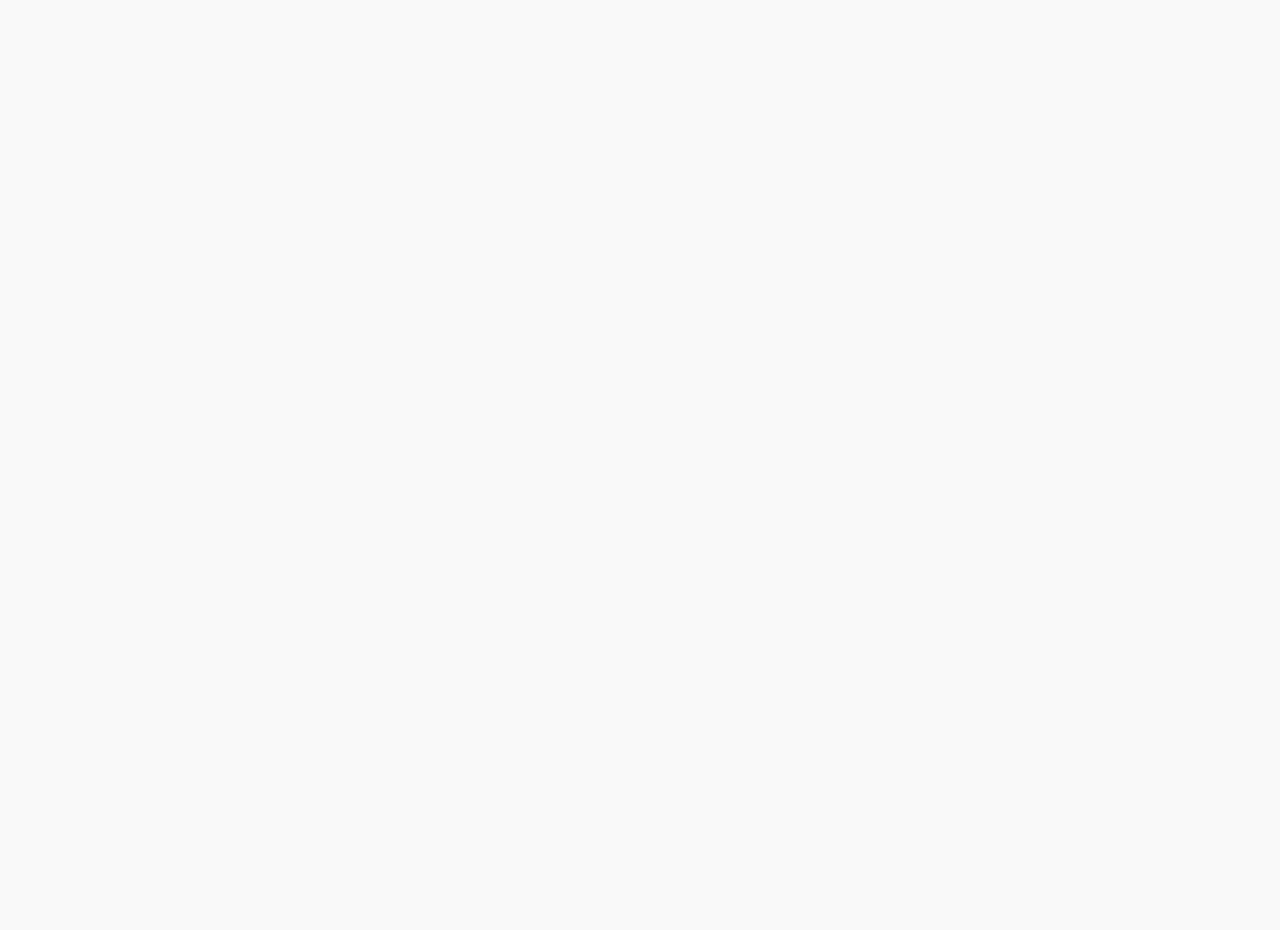
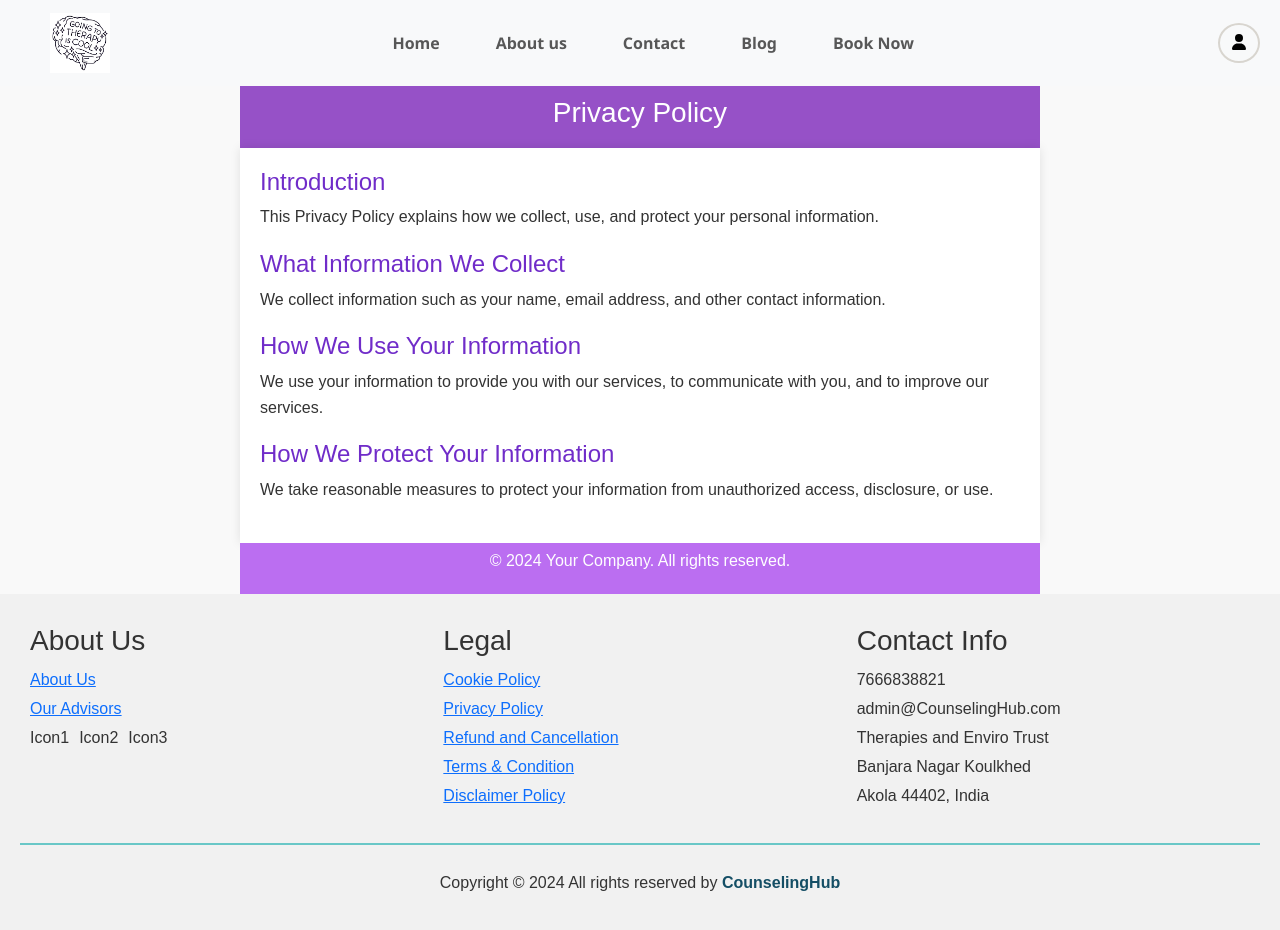
Before and after one commit to prathameshkhandare/Connectcounsellor, a React (Vite) app in the folder Client/: page /privacy-policy in a window 1280 px wide. Before the commit this address had no page. Before the commit the page ends 800 px from the top, so only its background shows below. Built offline with nearby package versions, Linux system fonts and the light colour scheme; no server answers.

Commit message:
added privacy policy and style changes

```diff
--- a/Client/src/App.jsx
+++ b/Client/src/App.jsx
@@ -13,6 +13,7 @@ import Blog from "./Components/Blog";
 import { BrowserRouter as Router, Route, Routes } from "react-router-dom";
 import CookiePolicy from "./Components/footer/CookiePolicy";
 import CourseInfo from "./Components/CourseInfo";
+import PrivacyPolicy from "./Components/footer/PrivacyPolicy";
 
 // Example components for routes
 const Home = () => {
@@ -83,11 +84,31 @@ function App() {
               </>
             }
           />
+          <Route
+            path="/cookiepolicy"
+            element={
+              <>
+                <CustomNavbar />
+                <CookiePolicy />
+                <Footer />
+              </>
+            }
+          />
+          <Route
+            path="/privacy-policy"
+            element={
+              <>
+                <CustomNavbar />
+                <PrivacyPolicy />
+                <Footer />
+              </>
+            }
+          />
 
           <Route path="/booknow" element={<BookNow />} />
           <Route path="/login" element={<Login />} />
           <Route path="/register" element={<Registration />} />
-          <Route path="/cookiepolicy" element={<CookiePolicy />} />
+
 
         </Routes>
       </div>
--- a/Client/src/Components/footer/CookiePolicy.jsx
+++ b/Client/src/Components/footer/CookiePolicy.jsx
@@ -1,27 +1,29 @@
 import React from 'react';
-import './styles.css';
+import './Styles.css';
 
 const CookiePolicy = () => {
     return (
         <div>
             <header>
-                <h1>Cookie Policy</h1>
+                <div className="header-container">
+                <h3>Cookie Policy</h3>
+                </div>
             </header>
             <main>
                 <section>
-                    <h2>What Are Cookies?</h2>
+                    <h4>What Are Cookies?</h4>
                     <p>Cookies are small text files stored on your device when you visit a website. They are used to remember your preferences and enhance your browsing experience.</p>
                 </section>
                 <section>
-                    <h2>How We Use Cookies</h2>
+                    <h4>How We Use Cookies</h4>
                     <p>We use cookies to understand how you use our website, personalize your experience, and provide relevant content and advertisements.</p>
                 </section>
                 <section>
-                    <h2>Your Choices</h2>
+                    <h4>Your Choices</h4>
                     <p>You can choose to accept or decline cookies. Most web browsers automatically accept cookies, but you can usually modify your browser settings to decline cookies if you prefer.</p>
                 </section>
                 <section>
-                    <h2>Changes to This Policy</h2>
+                    <h4>Changes to This Policy</h4>
                     <p>We may update this Cookie Policy from time to time. We encourage you to review this policy periodically to stay informed about how we are using cookies.</p>
                 </section>
             </main>
--- /dev/null
+++ b/Client/src/Components/footer/PrivacyPolicy.jsx
@@ -0,0 +1,45 @@
+import React from 'react';
+import './Styles.css';
+
+const PrivacyPolicy = () => {
+  return (
+    <div>
+      <header>
+        <div className="header-container">
+          <h3>Privacy Policy</h3>
+        </div>
+      </header>
+      <main>
+        <section>
+          <h4>Introduction</h4>
+          <p>
+            This Privacy Policy explains how we collect, use, and protect your personal information.
+          </p>
+        </section>
+        <section>
+          <h4>What Information We Collect</h4>
+          <p>
+            We collect information such as your name, email address, and other contact information.
+          </p>
+        </section>
+        <section>
+          <h4>How We Use Your Information</h4>
+          <p>
+            We use your information to provide you with our services, to communicate with you, and to improve our services.
+          </p>
+        </section>
+        <section>
+          <h4>How We Protect Your Information</h4>
+          <p>
+            We take reasonable measures to protect your information from unauthorized access, disclosure, or use.
+          </p>
+        </section>
+      </main>
+      <footer>
+        <p>&copy; 2024 Your Company. All rights reserved.</p>
+      </footer>
+    </div>
+  );
+};
+
+export default PrivacyPolicy;
--- a/Client/src/Components/footer/Styles.css
+++ b/Client/src/Components/footer/Styles.css
@@ -9,10 +9,36 @@ body {
 header {
     background-color: #9651c7;
     color: white;
-    padding: 10px 0;
+
     text-align: center;
     font-size: 12px;
+    max-width: 800px;
+    margin: 0 auto;
+
 }
+
+.header-container {
+    padding: 10px 0;
+    display: flex;
+    justify-content: center;
+    align-items: center;
+}
+
+.header-container h4 {
+    flex: 1;
+    text-align: center;
+    font-weight: 200px; /* add this line to make h1 font weight smaller */
+}
+
+
+.header-container {
+    padding: 10px 0;
+    display: flex;
+    justify-content: center;
+    align-items: center;
+  }
+
+
 
 main {
     padding: 20px;
@@ -26,7 +52,7 @@ section {
     margin-bottom: 20px;
 }
 
-h2 {
+h4 {
     color: #702cc9;
     margin-top: 0;
 }
@@ -36,11 +62,13 @@ p {
 }
 
 footer {
-    background-color: #8c14e1;
+    background-color: #bb6ef1;
     color: white;
     text-align: center;
     padding: 5px 0;
-    position: absolute;
+    /* position: absolute; */
     bottom: 0;
     width: 100%;
+    max-width: 800px;
+    margin: 0 auto;
 }
```
